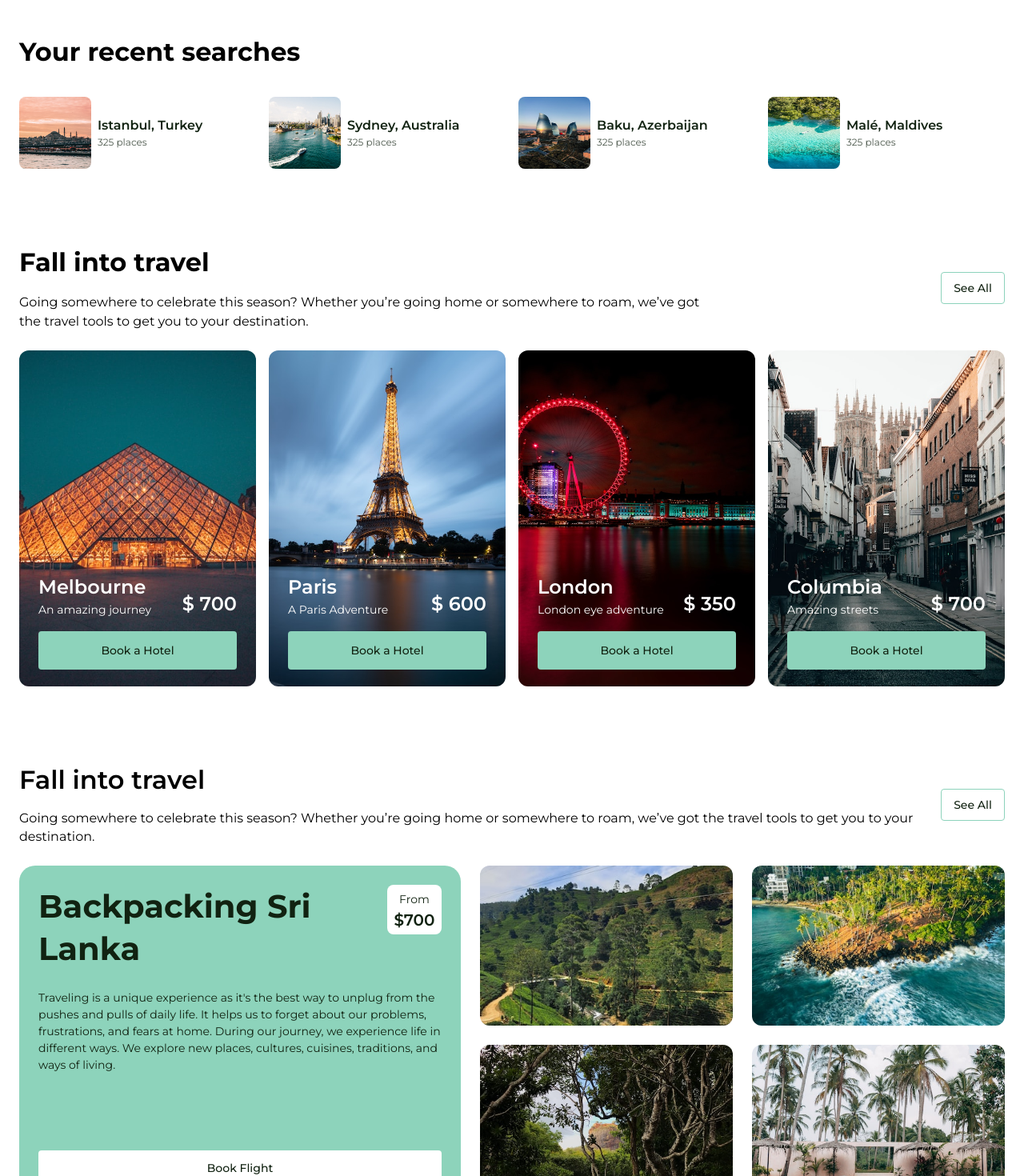
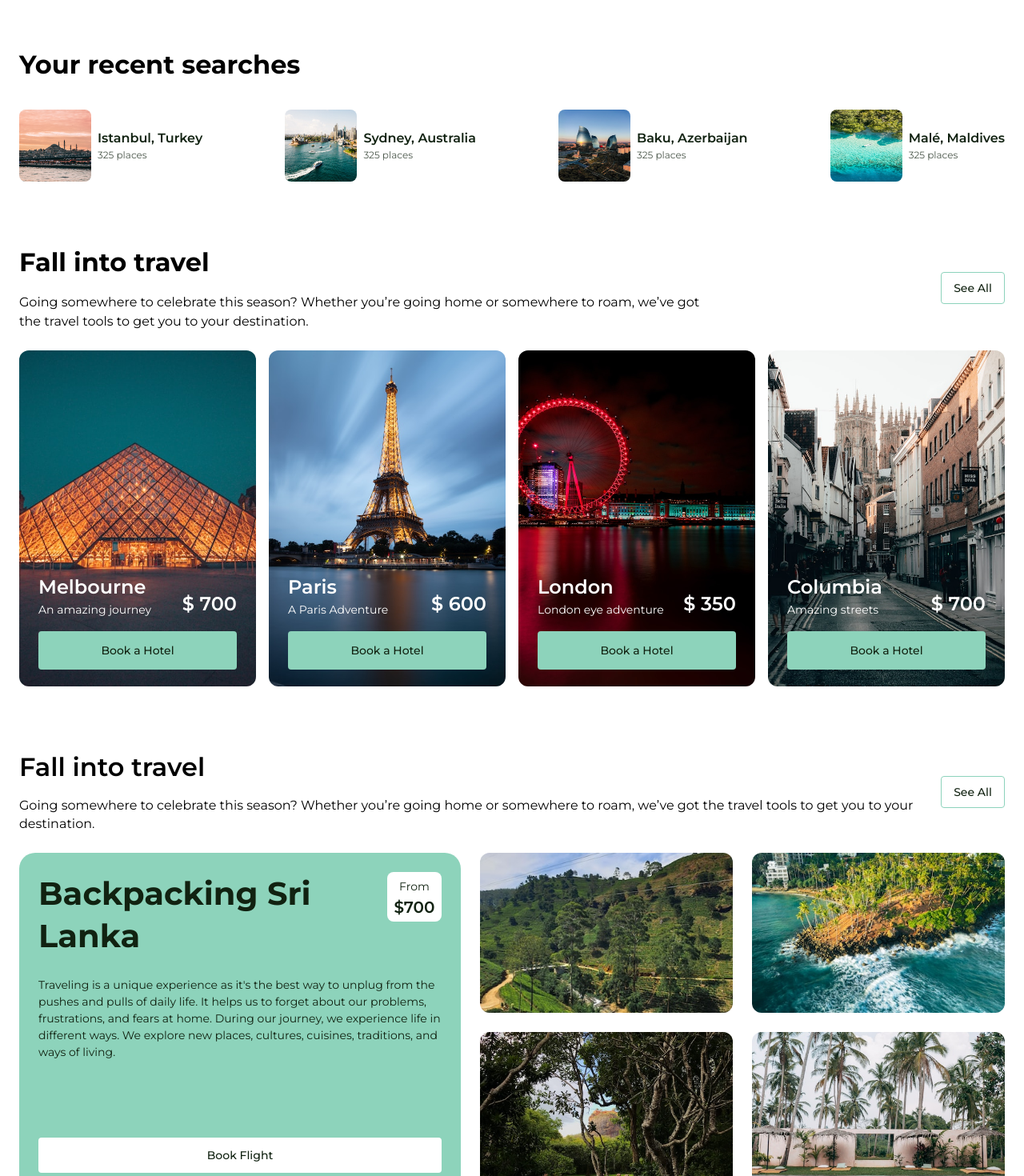
Before and after one commit to kyzercmd/Golobe, a React (Vite) app: page / in a window 1280 px wide. Shown: the part 900-2370 px from the top of the page at 80% size. Built offline with nearby package versions, Linux system fonts and the light colour scheme.

Commit message:
vertical spaces adjustment between components in home page

```diff
--- a/src/pages/Home/RecentSearches.jsx
+++ b/src/pages/Home/RecentSearches.jsx
@@ -6,21 +6,21 @@ import maldives from "../../assets/DestinationImages/maldives.jpg";
 export const RecentSearches = () => {
   return (
     <>
-      <div className="max-w-308 mx-auto flex flex-col gap-8 my-16 px-5 xl:px-0">
+      <div className="max-w-308 mx-auto flex flex-col gap-8 my-20 px-5 xl:px-0">
         <div>
           <h1 className="font-bold text-[32px] text-black">
             Your recent searches
           </h1>
         </div>
-        <div className="grid grid-cols-1 sm:grid-cols-2 lg:grid-cols-4 gap-4">
-          <div className="flex gap-2 items-center ">
+        <div className="grid grid-cols-1 sm:grid-cols-2 lg:grid-cols-[auto_auto_auto_auto] justify-between gap-4">
+          <div className="flex gap-2 items-center">
             <img src={turkey} className="w-22.5 h-22.5 rounded-lg"></img>
             <div className="flex flex-col">
               <h1 className="text-[#112211] font-semibold">Istanbul, Turkey</h1>
               <p className="text-[#112211]/75 text-[12px]">325 places</p>
             </div>
           </div>
-          <div className="flex gap-2 items-center ">
+          <div className="flex gap-2 items-center">
             <img src={australia} className="w-22.5 h-22.5 rounded-lg"></img>
             <div className="flex flex-col">
               <h1 className="text-[#112211] font-semibold">
@@ -29,14 +29,14 @@ export const RecentSearches = () => {
               <p className="text-[#112211]/75 text-[12px]">325 places</p>
             </div>
           </div>
-          <div className="flex gap-2 items-center ">
+          <div className="flex gap-2 items-center">
             <img src={azerbaijan} className="w-22.5 h-22.5 rounded-lg"></img>
             <div className="flex flex-col">
               <h1 className="text-[#112211] font-semibold">Baku, Azerbaijan</h1>
               <p className="text-[#112211]/75 text-[12px]">325 places</p>
             </div>
           </div>
-          <div className="flex gap-2 items-center ">
+          <div className="flex gap-2 items-center">
             <img src={maldives} className="w-22.5 h-22.5 rounded-lg"></img>
             <div className="flex flex-col">
               <h1 className="text-[#112211] font-semibold">Malé, Maldives</h1>
--- a/src/pages/Home/TravelDemo.jsx
+++ b/src/pages/Home/TravelDemo.jsx
@@ -6,7 +6,7 @@ import demo4 from "../../assets/DestinationImages/demo4.jpg";
 export const TravelDemo = () => {
   return (
     <>
-      <div className="max-w-308 mx-auto gap-6 flex flex-col py-16 px-5 xl:px-0">
+      <div className="max-w-308 mx-auto gap-6 flex flex-col my-20 px-5 xl:px-0">
         {/* Headline texts and button */}
         <div className="flex justify-between items-center gap-4 ">
           <div className="max-w-282 flex flex-col md:gap-4 gap-1">
--- a/src/pages/Home/TravelDestinations.jsx
+++ b/src/pages/Home/TravelDestinations.jsx
@@ -12,7 +12,7 @@ export const TravelDestinations = () => {
 
   return (
     <>
-      <div className="max-w-308 mx-auto flex flex-col gap-6 px-5 py-8 xl:px-0">
+      <div className="max-w-308 mx-auto flex flex-col gap-6 px-5 xl:px-0">
         <div className="flex justify-between items-center gap-4">
           <div className="max-w-215 flex flex-col md:gap-4 gap-1">
             <h1 className="md:text-[32px] text-2xl font-bold text-black">
```
